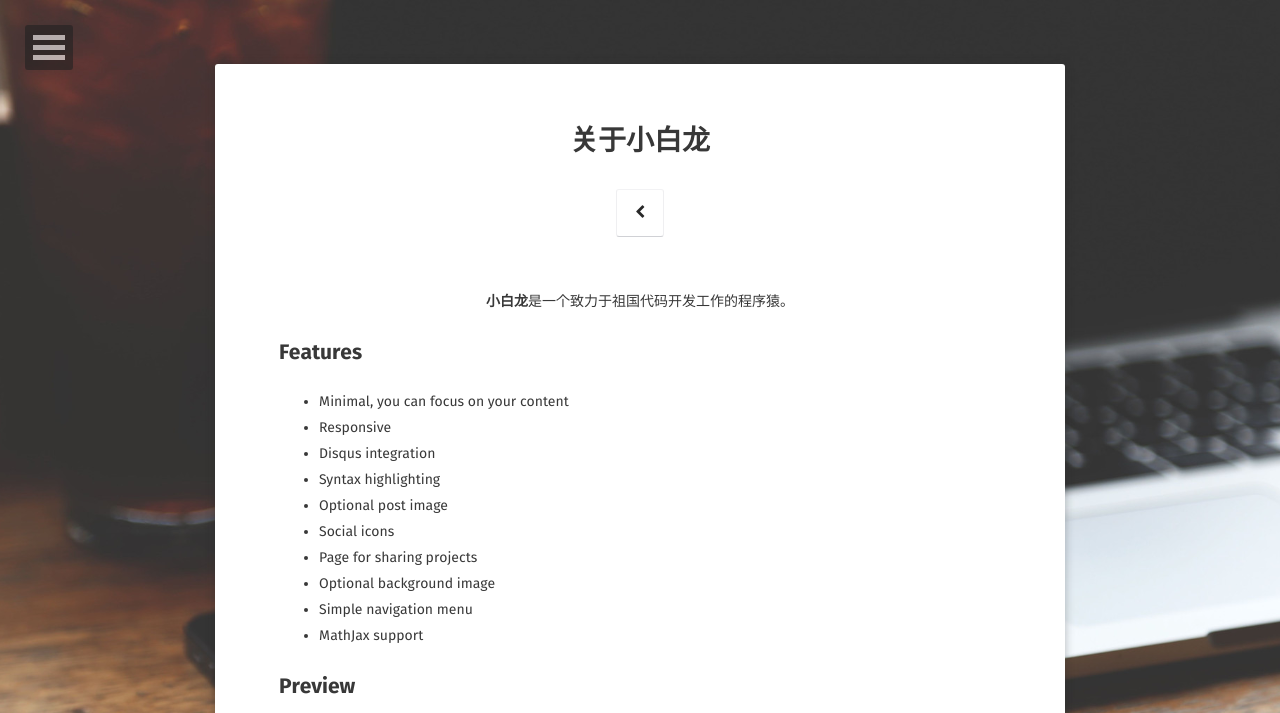
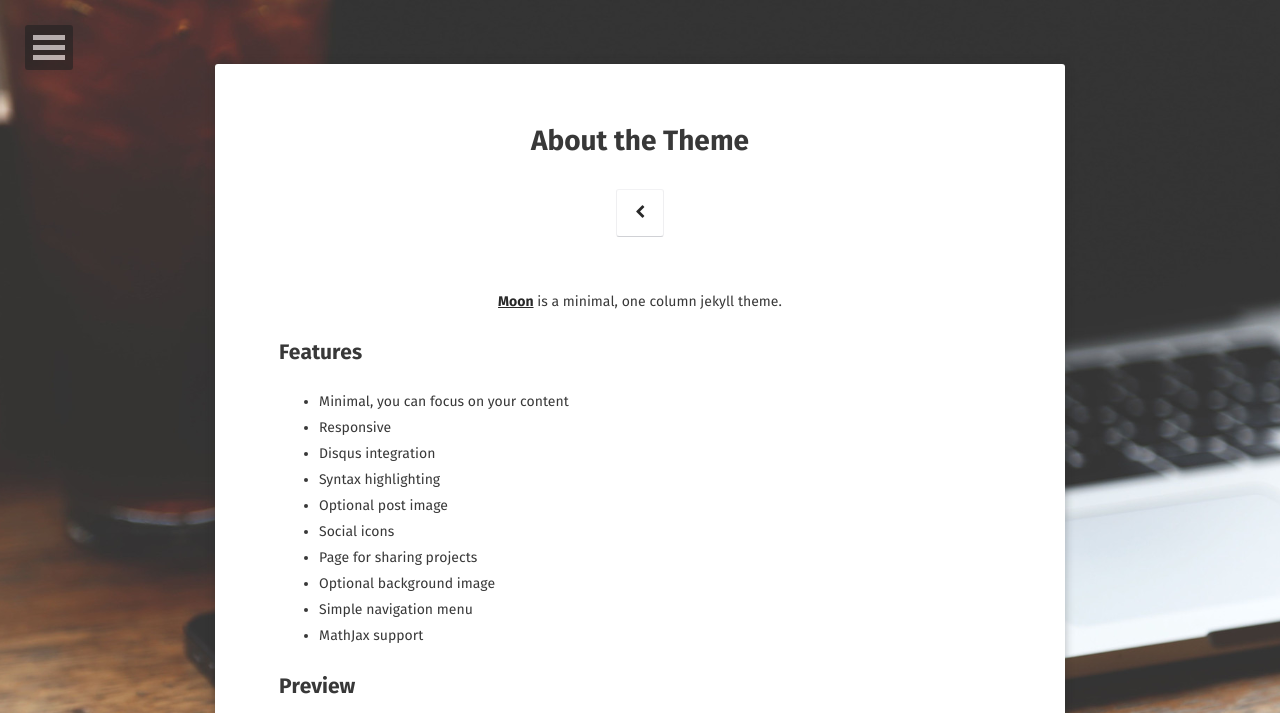
Before and after one commit to xiaobailong/gaoqingyue.github.io, a Jekyll site: the page built from about/index.md, in a window 1280 px wide, cut to the strip 0-713 px from the top of the page. Built offline with Jekyll 4.4.1, drawn with Linux system fonts in a browser that asks for light colours; some web fonts are replaced.

Commit message:
change config.yml

```diff
--- a/_config.yml
+++ b/_config.yml
@@ -1,14 +1,14 @@
 # Site
-title:              Moon
-bio:                'Minimal, one column jekyll theme.'
-description:        "Moon is a minimal, one column jekyll theme for your blog."
+title:              小白龙
+bio:                '技术博客'
+description:        "小白龙是一个飘荡在北京的程序猿。"
 reading_time:       true
 words_per_minute:   200
 logo:               'assets/img/logo.png'
 background:         'assets/img/placeholder-big.jpg'
 tiled_bg:           false   # Set this true if you want to tile your background image, otherwise it will be covered
 locale:             en_US
-url:                http://taylantatli.me/Moon
+url:                http://xiaobailong.github.io
 
 # Jekyll
 permalink:          /:title/
--- a/about/index.md
+++ b/about/index.md
@@ -1,12 +1,12 @@
 ---
 layout: page
-title: 关于小白龙
-tags: [关于]
-date: 2016-09-20
+title: About the Theme
+tags: [about, Jekyll, theme, moon]
+date: 2016-03-21
 comments: false
 ---
 
-<center><b>小白龙</b>是一个致力于祖国代码开发工作的程序猿。</center>
+<center><a href="http://taylantatli.github.io/Moon"><b>Moon</b></a> is a minimal, one column jekyll theme.</center>
 
 ## Features
 * Minimal, you can focus on your content
```
